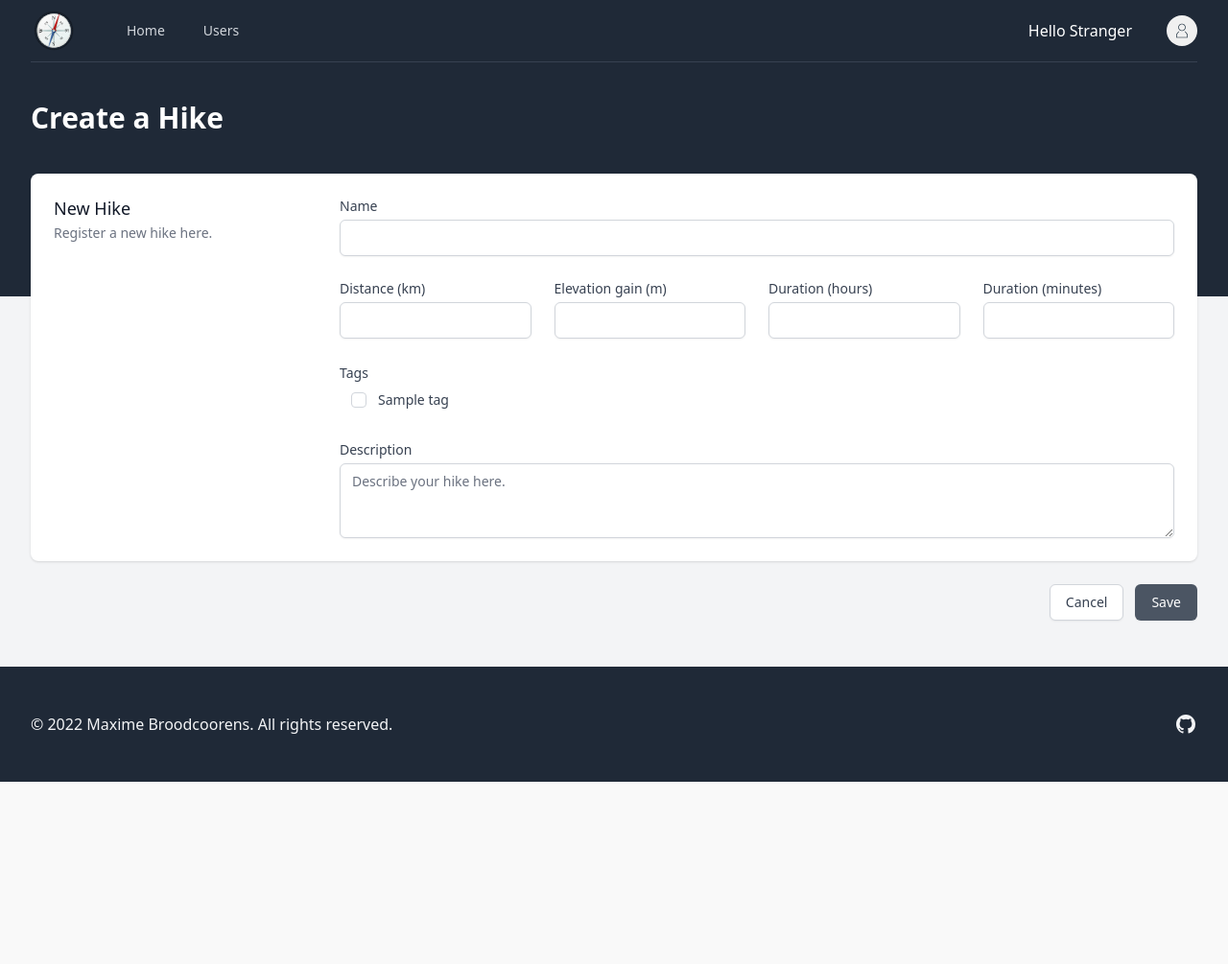
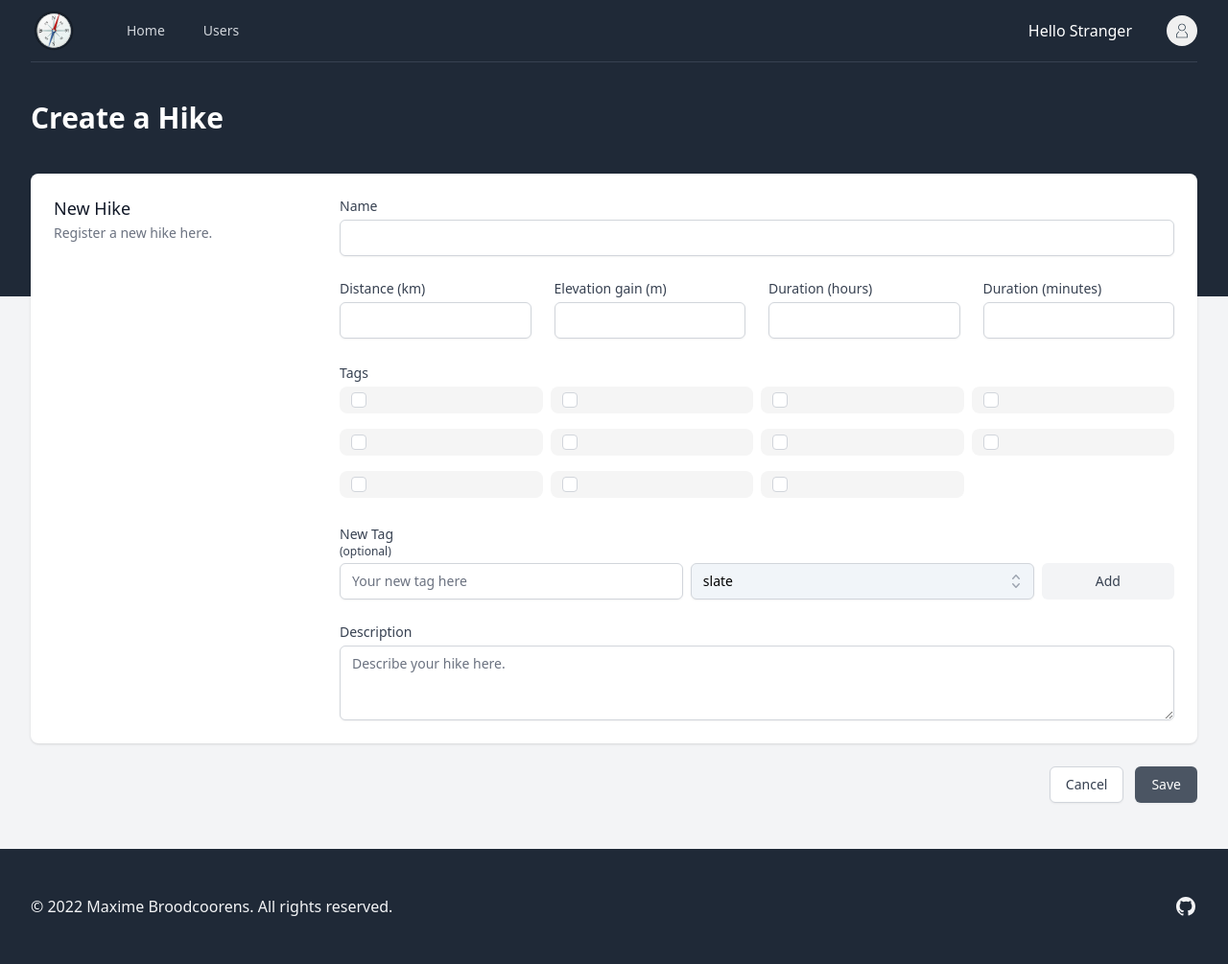
Before and after one commit to Broodco/hiking-project, a PHP site: template src/app/views/hikes/create.view.php in a window 1280 px wide. Shown: the whole page at 96% size. Before the commit the page ends 815 px from the top, so only its background shows below. Run offline with PHP 8.4, Linux system fonts and the light colour scheme; the template is opened without the code that fills it: most values are stand-ins (such as "Sample title", 1, 10 or a date in 2020); style sheets or scripts are compiled from the project's sources; some web fonts are replaced.

Commit message:
ADD: Tag creation and hike with tag registration

```diff
--- a/src/app/models/Hike.php
+++ b/src/app/models/Hike.php
@@ -26,7 +26,9 @@ class Hike extends Model
         );
 
         foreach ($hikes as $hike) {
-            $hike->tags_ids = explode(',', $hike->tags_ids);
+            if (!empty($hike->tags_ids)) {
+                $hike->tags_ids = explode(',', $hike->tags_ids);
+            }
         }
 
         return $hikes;
--- a/src/app/models/Model.php
+++ b/src/app/models/Model.php
@@ -66,4 +66,9 @@ abstract class Model
     {
         static::newQuery()->destroy(static::$table, ['id' => $id]);
     }
+
+    public static function getLastInsertId(): string
+    {
+        return static::newQuery()->lastInsertId();
+    }
 }
--- a/src/app/models/Tag.php
+++ b/src/app/models/Tag.php
@@ -7,7 +7,8 @@ class Tag extends Model
     protected static string $table = 'tags';
 
     public static array $fillable = [
-        'name'
+        'name',
+        'color'
     ];
 
     public static function tagsByHike(int $hike_id): array
--- a/src/app/views/hikes/create.view.php
+++ b/src/app/views/hikes/create.view.php
@@ -11,48 +11,102 @@
                 <p class="mt-1 text-sm text-gray-500">Register a new hike here.</p>
             </div>
             <div class="mt-5 md:mt-0 md:col-span-3">
-                <div class="grid grid-cols-8 gap-6">
+                <div
+                    class="grid grid-cols-8 gap-6"
+                    x-data='creationForm(<?=json_encode($tags)?>)'
+                >
                     <div class="col-span-8">
                         <label for="name" class="block text-sm font-medium text-gray-700">Name</label>
-                        <input type="text" name="name" id="name" autocomplete="name" class="mt-1 focus:ring-gray-500 focus:border-gray-500 block w-full shadow-sm sm:text-sm border-gray-300 rounded-md">
+                        <input required type="text" name="name" id="name" autocomplete="name" class="mt-1 focus:ring-gray-500 focus:border-gray-500 block w-full shadow-sm sm:text-sm border-gray-300 rounded-md">
                     </div>
 
                     <div class="col-span-4 lg:col-span-2">
                         <label for="distance" class="block text-sm font-medium text-gray-700">Distance (km)</label>
-                        <input type="number" name="distance" id="distance" autocomplete="distance" class="mt-1 focus:ring-gray-500 focus:border-gray-500 block w-full shadow-sm sm:text-sm border-gray-300 rounded-md">
+                        <input required type="number" name="distance" id="distance" autocomplete="distance" class="mt-1 focus:ring-gray-500 focus:border-gray-500 block w-full shadow-sm sm:text-sm border-gray-300 rounded-md">
                     </div>
 
                     <div class="col-span-4 lg:col-span-2">
                         <label for="elevation_gain" class="block text-sm font-medium text-gray-700">Elevation gain (m)</label>
-                        <input type="number" name="elevation_gain" id="elevation_gain" autocomplete="elevation_gain" class="mt-1 focus:ring-gray-500 focus:border-gray-500 block w-full shadow-sm sm:text-sm border-gray-300 rounded-md">
+                        <input required type="number" name="elevation_gain" id="elevation_gain" autocomplete="elevation_gain" class="mt-1 focus:ring-gray-500 focus:border-gray-500 block w-full shadow-sm sm:text-sm border-gray-300 rounded-md">
                     </div>
 
                     <div class="col-span-4 lg:col-span-2">
                         <label for="duration_hours" class="block text-sm font-medium text-gray-700">Duration (hours)</label>
-                        <input type="number" name="duration_hours" id="duration_hours" autocomplete="duration_hours" class="mt-1 focus:ring-gray-500 focus:border-gray-500 block w-full shadow-sm sm:text-sm border-gray-300 rounded-md">
+                        <input required type="number" name="duration_hours" id="duration_hours" autocomplete="duration_hours" class="mt-1 focus:ring-gray-500 focus:border-gray-500 block w-full shadow-sm sm:text-sm border-gray-300 rounded-md">
                     </div>
 
                     <div class="col-span-4 lg:col-span-2">
                         <label for="duration_minutes" class="block text-sm font-medium text-gray-700">Duration (minutes)</label>
-                        <input type="number" name="duration_minutes" id="duration_minutes" autocomplete="duration_minutes" class="mt-1 focus:ring-gray-500 focus:border-gray-500 block w-full shadow-sm sm:text-sm border-gray-300 rounded-md">
+                        <input required type="number" name="duration_minutes" id="duration_minutes" autocomplete="duration_minutes" class="mt-1 focus:ring-gray-500 focus:border-gray-500 block w-full shadow-sm sm:text-sm border-gray-300 rounded-md">
+                    </div>
+                    <div class="col-span-8">
+                        <fieldset class="mt-0.5 grid grid-cols-12 gap-2" name="tags">
+                            <legend class="block text-sm font-medium text-gray-700">Tags</legend>
+                            <template x-for="tag in tags">
+                                <div class="relative flex items-start col-span-6 sm:col-span-4 lg:col-span-3 pl-3 p-1 my-1 rounded-lg"
+                                     :style="!!tag.color ? 'background-color: ' + '#' + tag.color : 'background-color: #f5f5f5'"
+                                >
+                                    <div class="flex h-5 items-center">
+                                        <input x-bind:id="tag.id" :name="'tags['+ tag.name + ']'" type="checkbox" class="h-4 w-4 rounded border-gray-300 text-gray-600 focus:ring-gray-500" x-bind:value='tag.color'>
+                                    </div>
+                                    <div class="ml-3 text-sm">
+                                        <label for="tags" class="font-medium text-gray-700" x-text="tag.name"></label>
+                                    </div>
+                                </div>
+                            </template>
+                        </fieldset>
                     </div>
 
                     <div class="col-span-8">
-                        <fieldset class="mt-0.5 grid grid-cols-12 gap-2" name="tags">
-                            <legend class="block text-sm font-medium text-gray-700">Tags</legend>
-                            <?php foreach($tags as $tag) : ?>
-                                <div class="relative flex items-start col-span-6 sm:col-span-4 md:col-span-3 lg:col-span-2 pl-3 p-1 my-1 rounded-lg" style="background: #<?= $tag->color ?? 'dfdfdf' ?>">
-                                    <div class="flex h-5 items-center">
-                                        <input id="<?= $tag->name?>" aria-describedby="<?= $tag->name?>-description" name="tags[]" type="checkbox" class="h-4 w-4 rounded border-gray-300 text-gray-600 focus:ring-gray-500" value="<?= $tag->id ?>">
-                                    </div>
-                                    <div class="ml-3 text-sm">
-                                        <label for="tags" class="font-medium text-gray-700">
-                                            <?= $tag->name ?>
-                                        </label>
-                                    </div>
+                        <h4 class="block text-sm font-medium text-gray-700"> New Tag </h4>
+                        <h4 class="block text-xs font-medium text-gray-700"> (optional) </h4>
+                        <div class=" grid grid-cols-12 gap-2">
+                            <div class="mt-1 col-span-12 md:col-span-5">
+                                <input type="text" class="block w-full rounded-md border-gray-300 shadow-sm focus:border-gray-500 focus:ring-gray-500 sm:text-sm" placeholder="Your new tag here" x-model="tagName">
+                            </div>
+                            <div class="mt-1 col-span-6 md:col-span-5">
+                                <div class="relative">
+                                    <button type="button" class="relative w-full cursor-default rounded-md border border-gray-300 bg-white py-2 pl-3 pr-10 text-left shadow-sm focus:border-gray-500 focus:outline-none focus:ring-1 focus:ring-gray-500 sm:text-sm" aria-haspopup="listbox" aria-expanded="true" aria-labelledby="listbox-label"
+                                            @click="toggle"
+                                            @click.outside="color_open = false"
+                                            :style="`background-color: #${selectedHex}`"
+                                    >
+                                        <span class="block truncate" x-text="selectedColor"></span>
+                                        <span class="pointer-events-none absolute inset-y-0 right-0 flex items-center pr-2">
+                                            <svg class="h-5 w-5 text-gray-400" xmlns="http://www.w3.org/2000/svg" viewBox="0 0 20 20" fill="currentColor" aria-hidden="true">
+                                                <path fill-rule="evenodd" d="M10 3a.75.75 0 01.55.24l3.25 3.5a.75.75 0 11-1.1 1.02L10 4.852 7.3 7.76a.75.75 0 01-1.1-1.02l3.25-3.5A.75.75 0 0110 3zm-3.76 9.2a.75.75 0 011.06.04l2.7 2.908 2.7-2.908a.75.75 0 111.1 1.02l-3.25 3.5a.75.75 0 01-1.1 0l-3.25-3.5a.75.75 0 01.04-1.06z" clip-rule="evenodd" />
+                                            </svg>
+                                        </span>
+                                    </button>
+                                    <ul x-transition x-show="color_open" @click.outside="color_open = false" id="color-picker-dropdown" class="absolute z-10 mt-1 max-h-60 w-full overflow-auto rounded-md bg-white py-1 text-base shadow-lg ring-1 ring-black ring-opacity-5 focus:outline-none sm:text-sm" tabindex="-1" role="listbox" aria-labelledby="listbox-label" aria-activedescendant="listbox-option-3">
+                                        <?php foreach ($colors as $colorName => $colorCode): ?>
+                                            <li
+                                                x-data="{currentColor: '<?= substr($colorName, 0 ,-4) ?>', currentHex: '<?= $colorCode ?>'}"
+                                                class="text-gray-900 relative select-none cursor-pointer py-2 pl-3 pr-9"
+                                                style="background: #<?= $colorCode?>"
+                                                @click="[selectedColor, selectedHex] = [currentColor, currentHex]"
+                                            >
+                                                <span class="block truncate" x-bind:class="selectedColor == currentColor ? 'font-semibold' : 'font-normal'"><?= substr($colorName, 0, -4) ?></span>
+                                                <template x-if="selectedColor == currentColor">
+                                                    <span class="text-gray-600 absolute inset-y-0 right-0 flex items-center pr-4">
+                                                        <svg class="h-5 w-5" xmlns="http://www.w3.org/2000/svg" viewBox="0 0 20 20" fill="currentColor" aria-hidden="true">
+                                                            <path fill-rule="evenodd" d="M16.704 4.153a.75.75 0 01.143 1.052l-8 10.5a.75.75 0 01-1.127.075l-4.5-4.5a.75.75 0 011.06-1.06l3.894 3.893 7.48-9.817a.75.75 0 011.05-.143z" clip-rule="evenodd" />
+                                                        </svg>
+                                                    </span>
+                                                </template>
+                                            </li>
+                                        <?php endforeach; ?>
+                                    </ul>
                                 </div>
-                            <?php endforeach; ?>
-                        </fieldset>
+                            </div>
+                            <button
+                                type="button"
+                                class="mt-1 col-span-6 md:col-span-2 inline-flex items-center justify-center rounded-md border border-transparent bg-gray-100 px-3 py-2 text-sm font-medium leading-4 text-gray-700 hover:bg-gray-200 focus:outline-none focus:ring-2 focus:ring-gray-500 focus:ring-offset-2"
+                                @click="addTagToForm"
+                            >
+                                Add
+                            </button>
+                        </div>
                     </div>
 
                     <div class="col-span-8">
@@ -63,6 +117,7 @@
                                       rows="3"
                                       placeholder="Describe your hike here."
                                       class="shadow-sm focus:ring-gray-500 focus:border-gray-500 mt-1 block w-full sm:text-sm border border-gray-300 rounded-md"
+                                      required
                             ></textarea>
                         </div>
                     </div>
@@ -76,4 +131,5 @@
         <button type="submit" class="ml-3 inline-flex justify-center py-2 px-4 border border-transparent shadow-sm text-sm font-medium rounded-md text-white bg-gray-600 hover:bg-gray-700 focus:outline-none focus:ring-2 focus:ring-offset-2 focus:ring-gray-500">Save</button>
     </div>
 </form>
+<script type="text/javascript" src="/scripts/hike-form.js"></script>
 <?php require 'app/views/layout/footer.view.php' ?>
--- a/src/app/views/hikes/index.view.php
+++ b/src/app/views/hikes/index.view.php
@@ -17,12 +17,14 @@
                             <dd class="text-gray-500 text-sm whitespace-pre-line truncate h-11"><?= $hike->description ?></dd>
                             <dt class="sr-only">Role</dt>
                             <dd class="mt-3">
+                                <?php if (!empty($hike->tags_ids)): ?>
                                     <?php foreach ($hike->tags_ids as $tag_id) : ?>
                                         <span
                                             class="px-2 py-1 text-green-800 text-xs font-medium rounded-full"
                                             style="background: #<?= $tags[$tag_id]->color ?>"
                                         ><?= $tags[$tag_id]->name ?></span>
                                     <?php endforeach; ?>
+                                <?php endif; ?>
                             </dd>
                         </dl>
                     </div>
--- a/src/core/database/QueryBuilder.php
+++ b/src/core/database/QueryBuilder.php
@@ -155,4 +155,9 @@ class QueryBuilder
 
         $this->executeQuery($sql, $conditions);
     }
+
+    public function lastInsertId(): string
+    {
+        return $this->pdo->lastInsertId();
+    }
 }
--- /dev/null
+++ b/src/public/scripts/hike-form.js
@@ -0,0 +1,23 @@
+document.addEventListener('alpine:init', () => {
+    Alpine.data('creationForm', (initialTags) => ({
+        selectedColor: 'slate',
+        selectedHex: 'f1f5f9',
+        tagName: '',
+        color_open: false,
+        tags: initialTags,
+
+        toggle() {
+            this.color_open = ! this.color_open
+        },
+
+
+        addTagToForm() {
+            this.tags.push({
+                id: this.tags.length,
+                name: this.tagName,
+                color: this.selectedHex
+            });
+            console.log(this.tags);
+        }
+    }))
+})
```
Also changed, not shown: src/app/controllers/HikesController.php (+7 -4 lines), src/app/controllers/TagsController.php (+31 -6 lines), src/app/models/HikeTag.php (added, +14 -0 lines), src/core/bootstrap.php (+24 -0 lines). Lines whose indentation alone changed are shown as unchanged.
